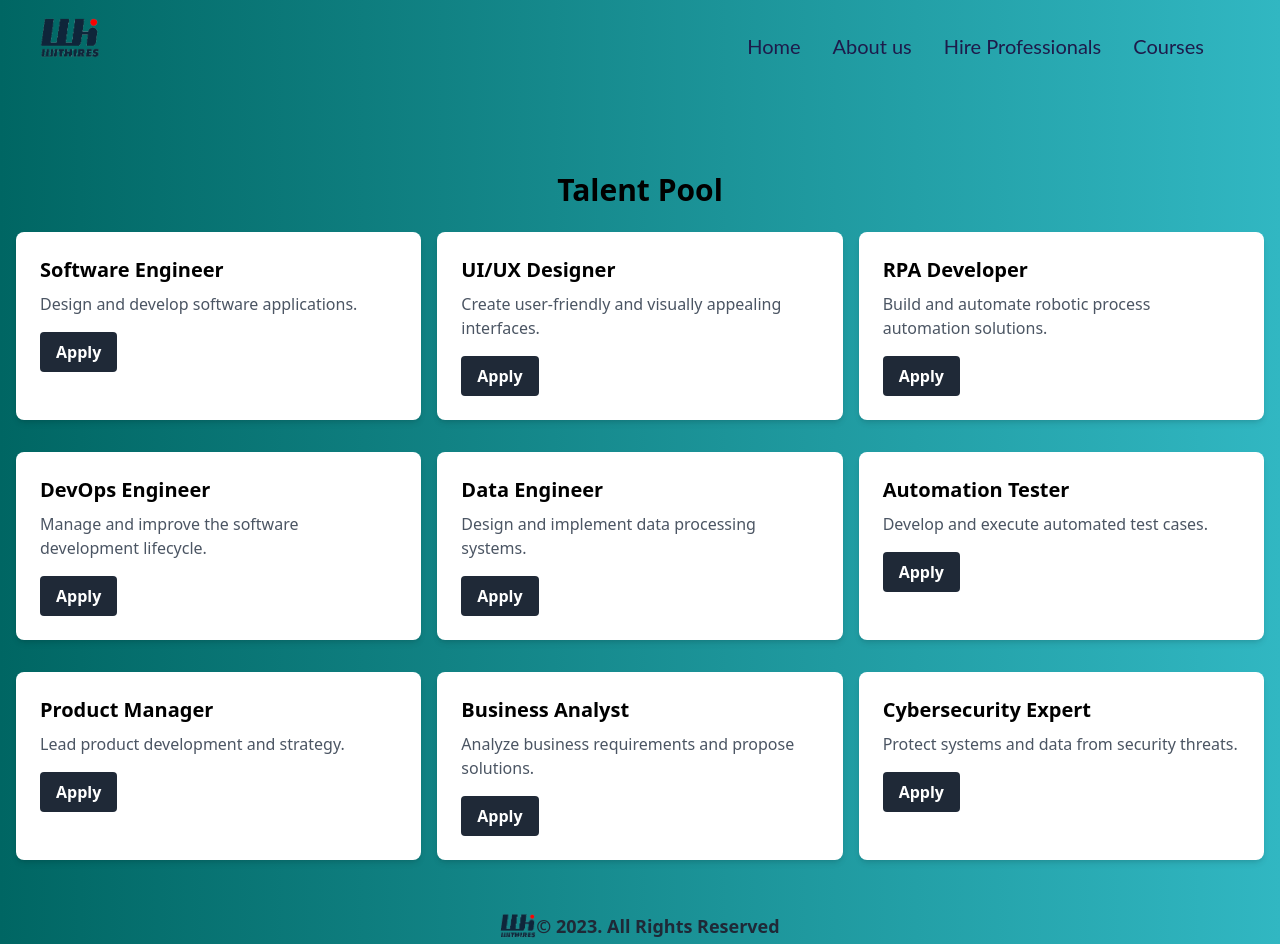
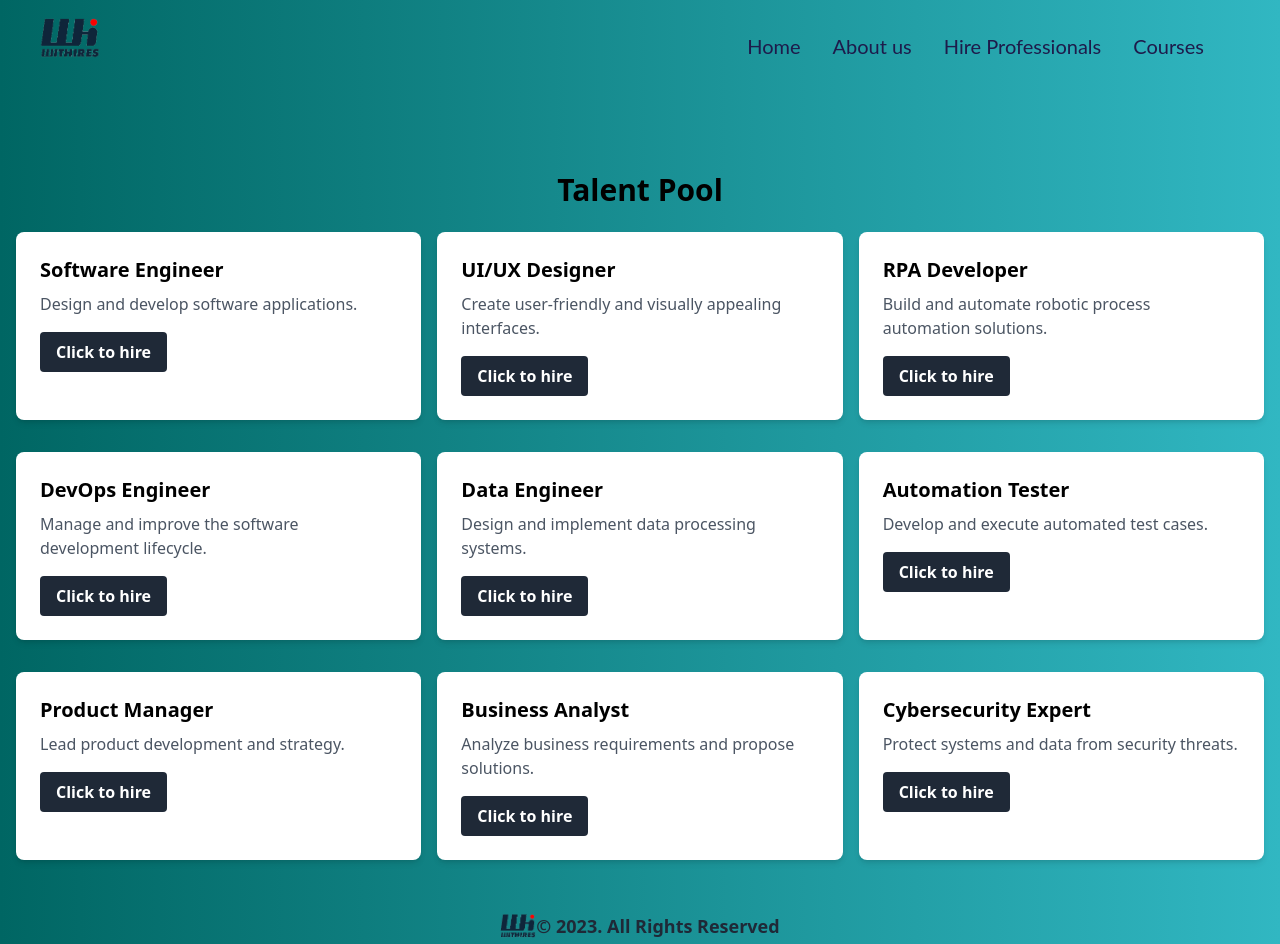
Before and after one commit to BisiOlaYemi/Withires, a React (Create React App) app: page /hireprofessionals in a window 1280 px wide. Built offline with nearby package versions, Linux system fonts and the light colour scheme.

Commit message:
Rearrangement of  component

```diff
--- a/src/Pages/HireProfessionals.js
+++ b/src/Pages/HireProfessionals.js
@@ -1,17 +1,5 @@
 import React from 'react';
 import MainLayout from '../components/Layouts/MainLayout';
-
-const JobCard = ({ title, caption }) => {
-  return (
-    <div className="bg-white shadow-md rounded-lg p-6 mb-4 hover:scale-105 transition-all duration-300">
-      <h2 className="text-xl font-semibold mb-2">{title}</h2>
-      <p className="text-gray-600 mb-4">{caption}</p>
-      <button className="bg-gray-800 hover:bg-blue-600 text-white font-semibold py-2 px-4 rounded">
-        Apply
-      </button>
-    </div>
-  );
-};
 
 const JobListing = () => {
   const jobs = [
@@ -53,6 +41,18 @@ const JobListing = () => {
     },
   ];
 
+  const JobCard = ({ title, caption }) => {
+    return (
+      <div className="bg-white shadow-md rounded-lg p-6 mb-4 hover:scale-105 transition-all duration-300">
+        <h2 className="text-xl font-semibold mb-2">{title}</h2>
+        <p className="text-gray-600 mb-4">{caption}</p>
+        <button className="bg-gray-800 hover:bg-blue-600 text-white font-semibold py-2 px-4 rounded">
+          Click to hire
+        </button>
+      </div>
+    );
+  };
+
   return (
     <MainLayout>
     <div className="container mx-auto px-4 mb-8">
```
